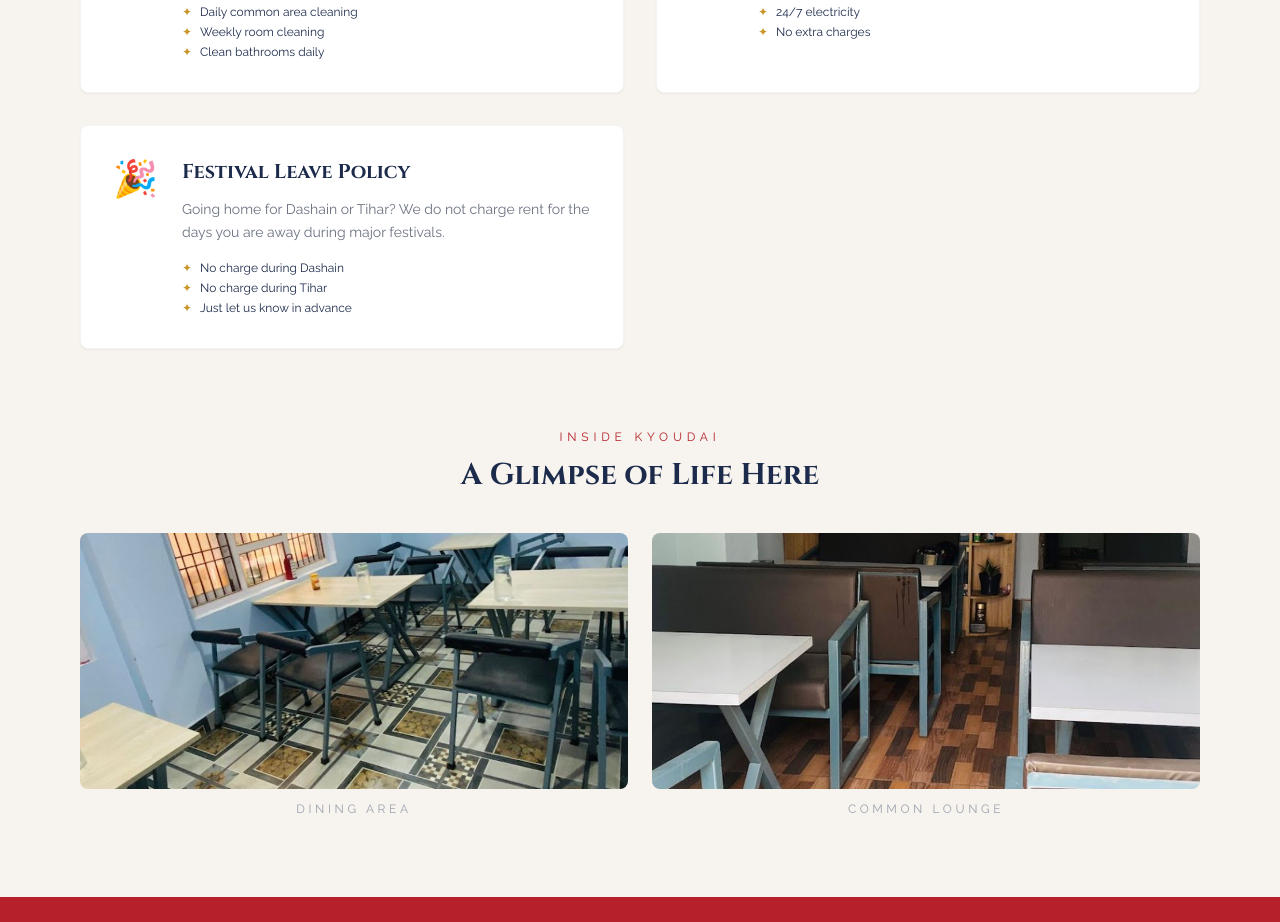
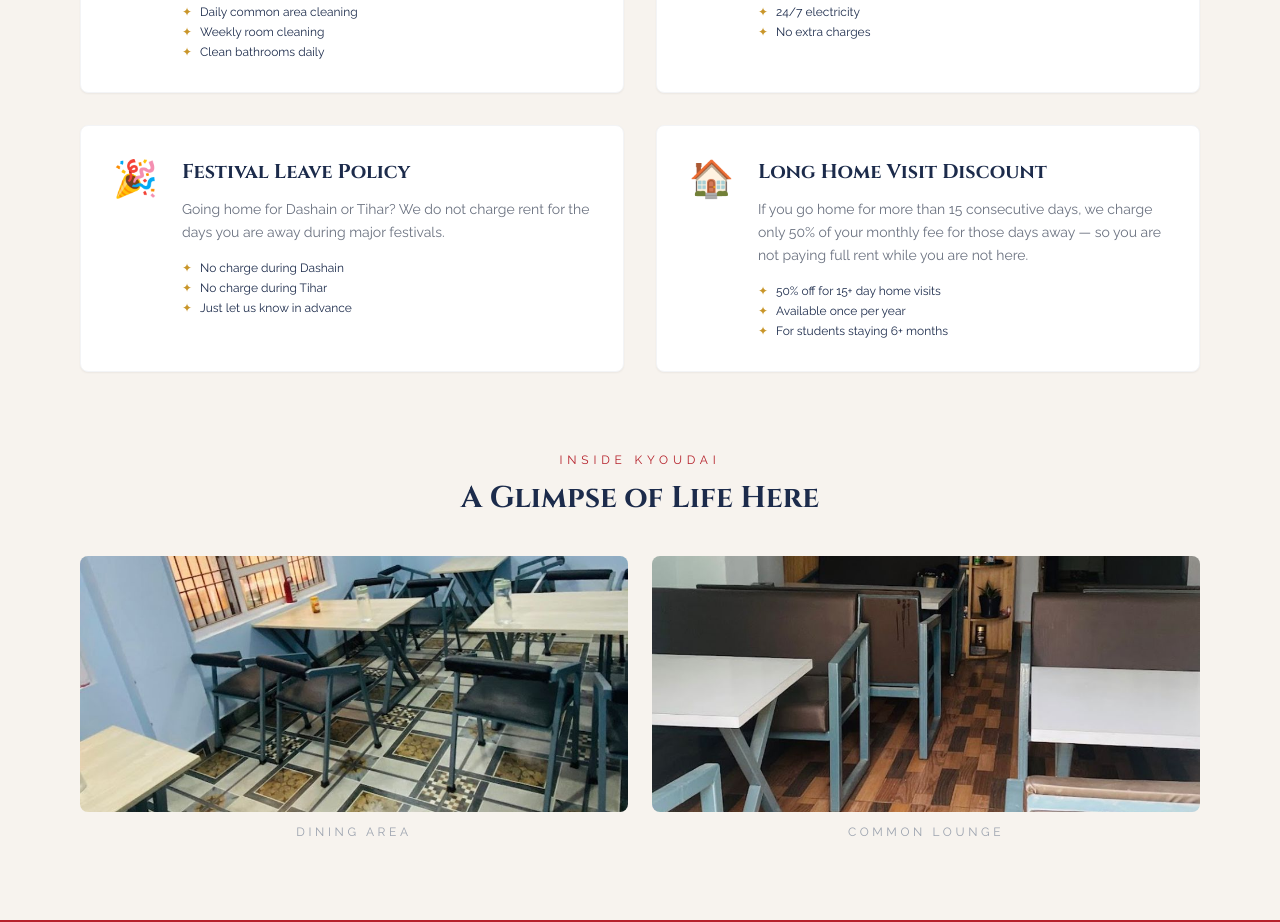
Before and after one commit to swornimjr/kyoudaihostel, a React (Vite) app in the folder client/: page /amenities in a window 1280 px wide. Shown: the part 1140-2062 px from the top of the page. Built offline with nearby package versions, Linux system fonts and the light colour scheme; no server answers.

Commit message:
Add long home visit discount policy to amenities

```diff
--- a/client/src/pages/Amenities.jsx
+++ b/client/src/pages/Amenities.jsx
@@ -44,6 +44,12 @@ const amenities = [
     title: 'Festival Leave Policy',
     desc: 'Going home for Dashain or Tihar? We do not charge rent for the days you are away during major festivals.',
     details: ['No charge during Dashain', 'No charge during Tihar', 'Just let us know in advance'],
+  },
+  {
+    icon: '🏠',
+    title: 'Long Home Visit Discount',
+    desc: 'If you go home for more than 15 consecutive days, we charge only 50% of your monthly fee for those days away — so you are not paying full rent while you are not here.',
+    details: ['50% off for 15+ day home visits', 'Available once per year', 'For students staying 6+ months'],
   },
 ]
 
```
